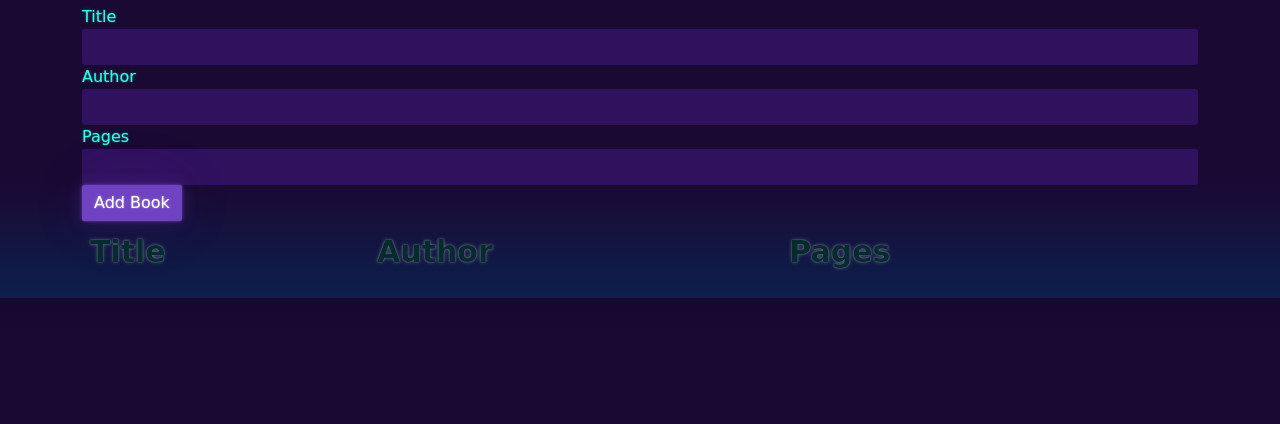
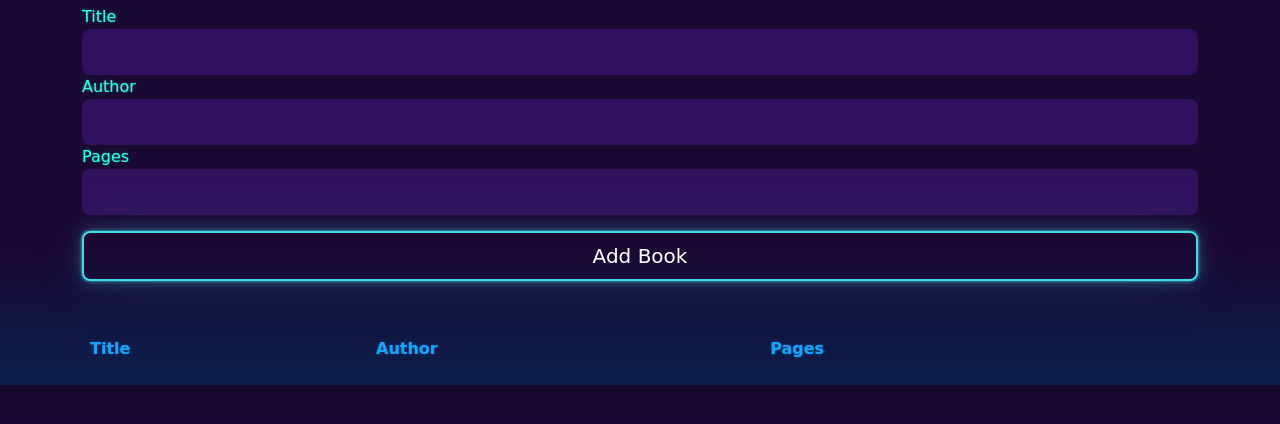
Before and after one commit to codingmster1/Library_app, a plain HTML site: page index.html in a window 1280 px wide. Shown: the part 284-708 px from the top of the page. Drawn offline with nearby package versions, Linux system fonts and the light colour scheme; a web font is replaced by a local one.

Commit message:
margin added to button and table text color change

```diff
--- a/index.html
+++ b/index.html
@@ -19,30 +19,33 @@
     <div class="form-group">
       <label for="title">Title</label>
       <input type="text" id="title"
-      class="form-control">
+      class="form-control form-control-lg">
     </div>
     <div class="form-group">
       <label for="author">Author</label>
       <input type="text" id="author"
-      class="form-control">
+      class="form-control form-control-lg">
     </div>
     <div class="form-group">
       <label for="pages">Pages</label>
       <input type="text" id="pages"
-      class="form-control">
+      class="form-control form-control-lg">
     </div>
-    <input type="submit" value="Add Book"
-    class="btn btn-primary btn-block">
+    <div class="d-grid gap-2">
+    <button class="btn btn-lg btn-outline-light mt-3"
+    type="button">Add Book</button>
+  </div>
   </form>
-  <table class="table table-striped">
+  <table class="table mt-5">
     <thead>
-      <tr>
+      <tr class="text-info">
         <th>Title</th>
         <th>Author</th>
         <th>Pages</th>
         <th></th>
       </tr>
     </thead>
+    <tbody id="book-list"></tbody>
   </table>
 </div>
 </body>
--- a/styles.css
+++ b/styles.css
@@ -26,9 +26,3 @@ h1
     display: flex;
     margin-left: 360px;
 }
-
-th
-{
-    font-size: 30px;
-    color: rgb(5, 43, 46);
-}
```
